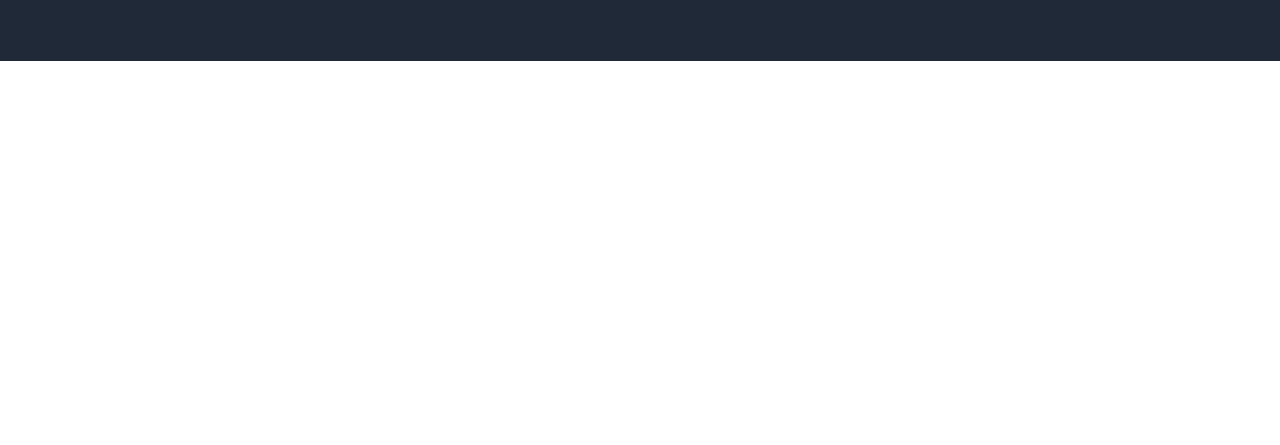
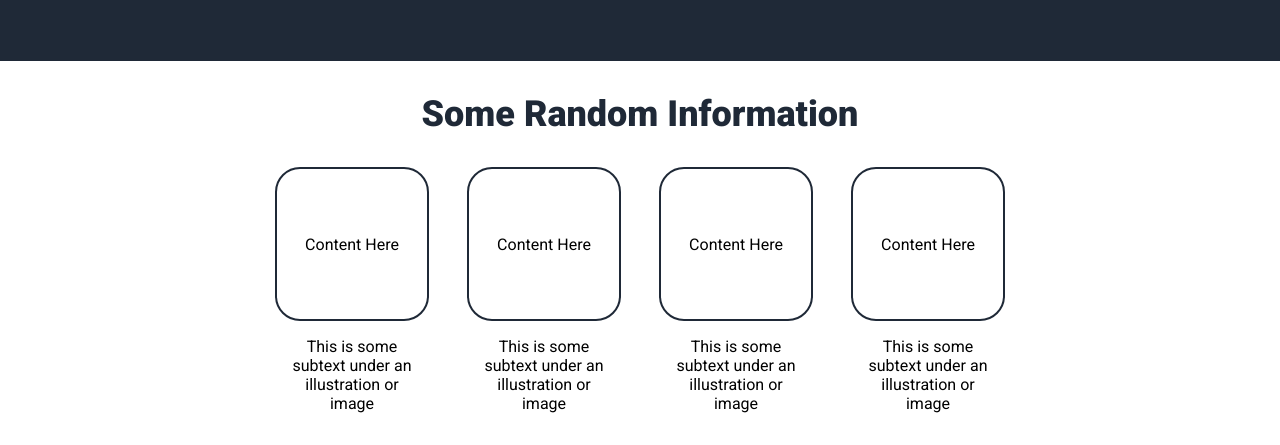
Before and after one commit to DAlexFunk/odin-landing-page, a plain HTML site: page index.html in a window 1280 px wide. Shown: the part 465-910 px from the top of the page. Before the commit the page ends 800 px from the top, so only its background shows below. Drawn offline with Linux system fonts and the light colour scheme.

Commit message:
Finished info section
also made slight alterations to previous sections

```diff
--- a/index.html
+++ b/index.html
@@ -27,7 +27,28 @@
             <img src="img/hero.JPG" alt="Alex Funk standing infront of the sunset">
         </div>
 
-        <div class="info"></div>
+        <div class="info">
+            <div class="title">Some Random Information</div>
+            <div class="container">
+                <div class="media">
+                    <div class="content">Content Here</div>
+                    <div class="text">This is some subtext under an illustration or image</div>
+                </div>
+                <div class="media">
+                    <!-- <img class = "content" src="./img/hero.JPG" alt="Hero"> -->
+                    <div class="content">Content Here</div>
+                    <div class="text">This is some subtext under an illustration or image</div>
+                </div>
+                <div class="media">
+                    <div class="content">Content Here</div>
+                    <div class="text">This is some subtext under an illustration or image</div>
+                </div>
+                <div class="media">
+                    <div class="content">Content Here</div>
+                    <div class="text">This is some subtext under an illustration or image</div>
+                </div>
+            </div>
+        </div>
 
         <div class="quote"></div>
 
--- a/styles.css
+++ b/styles.css
@@ -1,4 +1,8 @@
 @import url('https://fonts.googleapis.com/css2?family=Roboto:ital,wght@0,100;0,300;0,400;0,500;0,700;0,900;1,100;1,300;1,400;1,500;1,700;1,900&display=swap');
+
+/* * {
+    border: 2px solid red;
+} */
 
 body {
     font-family: "roboto", sans-serif;
@@ -79,3 +83,50 @@ body {
     border: 3px solid #f9faf8;
     border-radius: 25px;
 }
+
+.info {
+    display: flex;
+    flex-direction: column;
+    align-items: stretch;
+    padding: 32px 256px;
+    gap: 32px;
+}
+
+.info .title {
+    display: flex;
+    text-align: center;
+    justify-content: center;
+    color: #1f2937;
+    font-size: 36px;
+    font-weight: 900;
+}
+
+.info .container {
+    display: flex;
+    justify-content: space-between;
+    flex-wrap: wrap;
+}
+
+.container .media {
+    display: flex;
+    min-width: 160px;
+    flex: 1;
+    flex-direction: column;
+    align-items: center;
+    gap: 16px;
+}
+
+.media .content {
+    display: flex;
+    height: 150px;
+    width: 150px;
+    border: 2px solid #1f2937;
+    border-radius: 25px;
+    justify-content: center;
+    align-items: center;
+}
+
+.media .text {
+    width: 125px;
+    text-align: center;
+}
```
